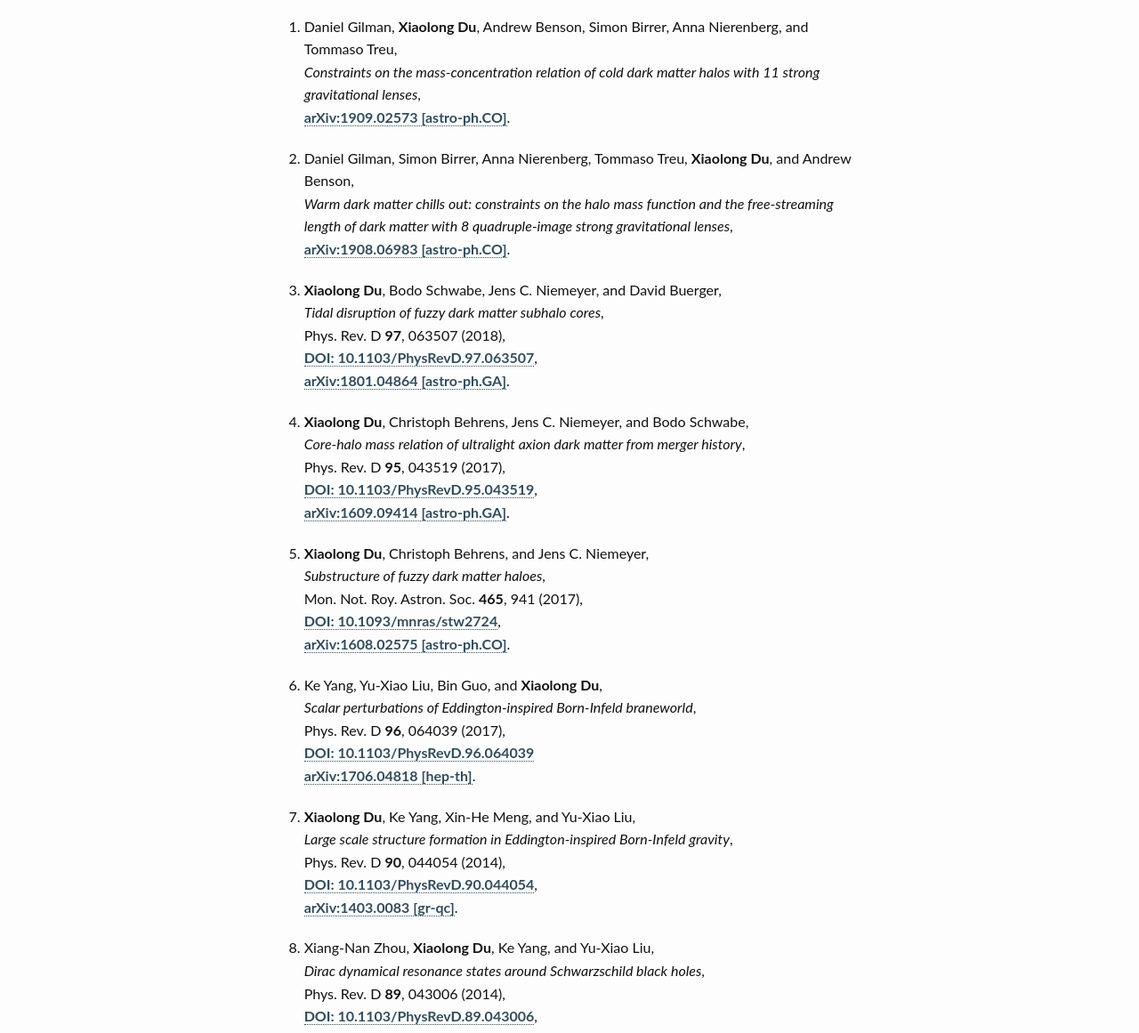
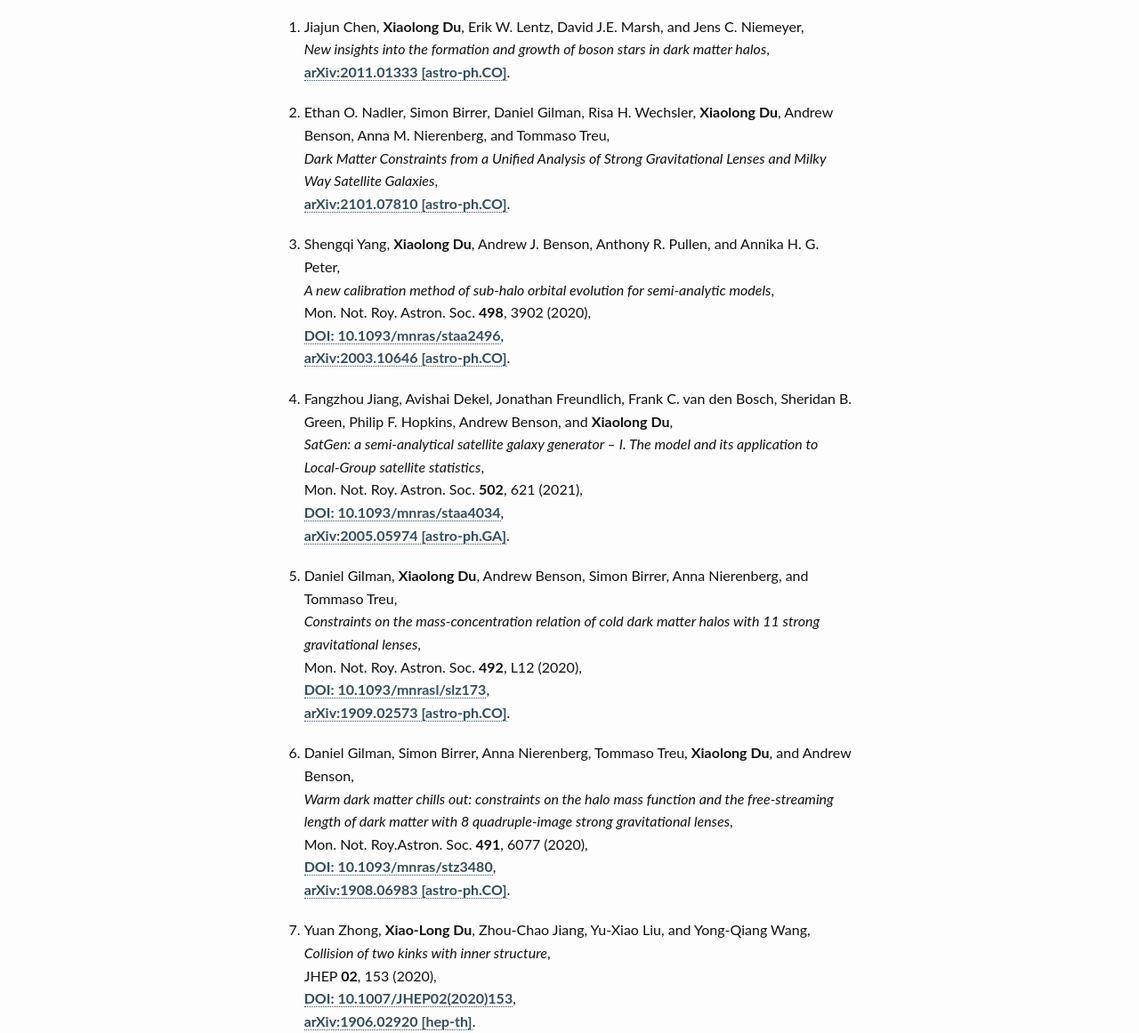
Before and after one commit to Xiaolong-Du/Xiaolong-Du.github.io, a plain HTML site: page publications/index.html in a window 1280 px wide. Shown: the part 138-1299 px from the top of the page at 89% size. Drawn offline with nearby package versions, Linux system fonts and the light colour scheme; some packages are replaced by stand-ins of ours; a script that the page names is missing.

Commit message:
Update publication list.

```diff
--- a/atom.xml
+++ b/atom.xml
@@ -4,7 +4,7 @@
 <feed xmlns="http://www.w3.org/2005/Atom">
 	<id>https://Xiaolong-Du.github.io/</id>
 	<title>Homepage of Xiaolong Du, Carnegie Observatories</title>
-	<updated>2019-09-27T14:23:14-07:00</updated>
+	<updated>2021-05-20T20:08:30-07:00</updated>
 
 	<subtitle>This homepage shows my profile and some of my resaerch on dark matter.</subtitle>
 
@@ -22,7 +22,7 @@
 	<link href="https://Xiaolong-Du.github.io/atom.xml" rel="self" type="application/rss+xml" />
 	<link href="https://Xiaolong-Du.github.io/" rel="alternate" type="text/html" />
 
-	<generator uri="http://jekyllrb.com" version="3.8.5">Jekyll</generator>
+	<generator uri="http://jekyllrb.com" version="3.9.0">Jekyll</generator>
 
 
 </feed>
--- a/publications/index.html
+++ b/publications/index.html
@@ -289,14 +289,49 @@
 			<div itemprop="articleSection">
 			<ol>
   <li>
+    <p>Jiajun Chen, <strong>Xiaolong Du</strong>, Erik W. Lentz, David J.E. Marsh, and Jens C. Niemeyer,<br />
+<em>New insights into the formation and growth of boson stars in dark matter halos</em>,<br />
+<a href="https://arxiv.org/abs/2011.01333">arXiv:2011.01333 [astro-ph.CO]</a>.</p>
+  </li>
+  <li>
+    <p>Ethan O. Nadler, Simon Birrer, Daniel Gilman, Risa H. Wechsler, <strong>Xiaolong Du</strong>, Andrew Benson, Anna M. Nierenberg, and Tommaso Treu,<br />
+<em>Dark Matter Constraints from a Unified Analysis of Strong Gravitational Lenses and Milky Way Satellite Galaxies</em>,<br />
+<a href="https://arxiv.org/abs/2101.07810">arXiv:2101.07810 [astro-ph.CO]</a>.</p>
+  </li>
+  <li>
+    <p>Shengqi Yang, <strong>Xiaolong Du</strong>, Andrew J. Benson, Anthony R. Pullen, and Annika H. G. Peter,<br />
+<em>A new calibration method of sub-halo orbital evolution for semi-analytic models</em>,<br />
+Mon. Not. Roy. Astron. Soc. <strong>498</strong>, 3902 (2020),<br />
+<a href="https://doi.org/10.1093/mnras/staa2496">DOI: 10.1093/mnras/staa2496</a>,<br />
+<a href="https://arxiv.org/abs/2005.05974">arXiv:2003.10646 [astro-ph.CO]</a>.</p>
+  </li>
+  <li>
+    <p>Fangzhou Jiang, Avishai Dekel, Jonathan Freundlich, Frank C. van den Bosch, Sheridan B. Green, Philip F. Hopkins, Andrew Benson, and <strong>Xiaolong Du</strong>,<br />
+<em>SatGen: a semi-analytical satellite galaxy generator – I. The model and its application to Local-Group satellite statistics</em>,<br />
+Mon. Not. Roy. Astron. Soc. <strong>502</strong>, 621 (2021),<br />
+<a href="https://doi.org/10.1093/mnras/staa4034">DOI: 10.1093/mnras/staa4034</a>,<br />
+<a href="https://arxiv.org/abs/2005.05974">arXiv:2005.05974 [astro-ph.GA]</a>.</p>
+  </li>
+  <li>
     <p>Daniel Gilman, <strong>Xiaolong Du</strong>, Andrew Benson, Simon Birrer, Anna Nierenberg, and Tommaso Treu,<br />
 <em>Constraints on the mass-concentration relation of cold dark matter halos with 11 strong gravitational lenses</em>,<br />
+Mon. Not. Roy. Astron. Soc. <strong>492</strong>, L12 (2020),<br />
+<a href="https://doi.org/10.1093/mnrasl/slz173">DOI: 10.1093/mnrasl/slz173</a>,<br />
 <a href="https://arxiv.org/abs/1909.02573">arXiv:1909.02573 [astro-ph.CO]</a>.</p>
   </li>
   <li>
     <p>Daniel Gilman, Simon Birrer, Anna Nierenberg, Tommaso Treu, <strong>Xiaolong Du</strong>, and Andrew Benson,<br />
 <em>Warm dark matter chills out: constraints on the halo mass function and the free-streaming length of dark matter with 8 quadruple-image strong gravitational lenses</em>,<br />
+Mon. Not. Roy.Astron. Soc. <strong>491</strong>, 6077 (2020),<br />
+<a href="https://doi.org/10.1093/mnras/stz3480">DOI: 10.1093/mnras/stz3480</a>,<br />
 <a href="https://arxiv.org/abs/1908.06983">arXiv:1908.06983 [astro-ph.CO]</a>.</p>
+  </li>
+  <li>
+    <p>Yuan Zhong, <strong>Xiao-Long Du</strong>, Zhou-Chao Jiang, Yu-Xiao Liu, and Yong-Qiang Wang,<br />
+<em>Collision of two kinks with inner structure</em>,<br />
+JHEP <strong>02</strong>, 153 (2020),<br />
+<a href="https://doi.org/10.1007/JHEP02(2020)153">DOI: 10.1007/JHEP02(2020)153</a>,<br />
+<a href="https://arxiv.org/abs/1906.02920">arXiv:1906.02920 [hep-th]</a>.</p>
   </li>
   <li>
     <p><strong>Xiaolong Du</strong>, Bodo Schwabe, Jens C. Niemeyer, and David Buerger,<br />
--- a/research/index.html
+++ b/research/index.html
@@ -289,7 +289,7 @@
 			<div itemprop="articleSection">
 			<p>My work is concentrated on dark matter models and possible constraints from observations on small scales. Currently, I am working on a detailed model for the evolution of dark matter substructure. With such a model, we hope to make a precise prediction on the abundance and spatial distribution of subhalos. Combining these predictions with observations on strong gravitational lensing, we will able to get constraints on the property of dark matter.</p>
 
-<p>Previously, I worked on <em>ultralight axion</em> (<strong>ULA</strong>) dark matter with mass <script type="math/tex">\sim 10^{-22}-10^{-21}</script> eV. With such a small mass, the de Broglie wavelength of axion particles in dark matter halos can be as large as several kpc. Below this scale, coherent oscillations of ULA dark matter lead to suppression of small-scale structure and could possibly solve the small-scale crisis of the pure CDM model.</p>
+<p>Previously, I worked on <em>ultralight axion</em> (<strong>ULA</strong>) dark matter with mass \(\sim 10^{-22}-10^{-21}\) eV. With such a small mass, the de Broglie wavelength of axion particles in dark matter halos can be as large as several kpc. Below this scale, coherent oscillations of ULA dark matter lead to suppression of small-scale structure and could possibly solve the small-scale crisis of the pure CDM model.</p>
 
 <p>To understand the effects of ULA dark matter on small scales, I used two methods:</p>
 
```
Also changed, not shown: sitemap.xml (+15 -15 lines), humans.txt.
